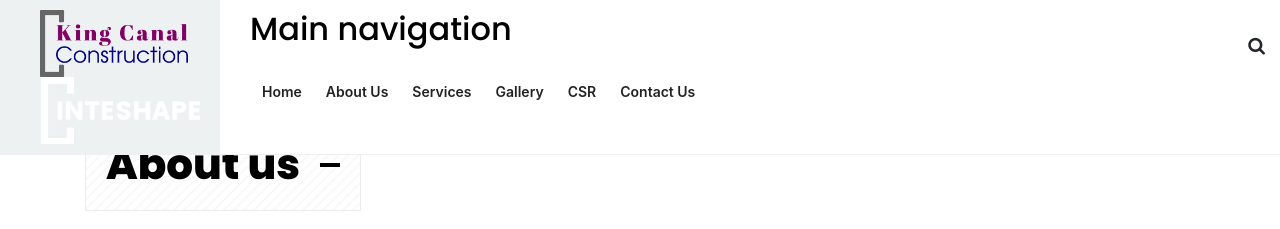
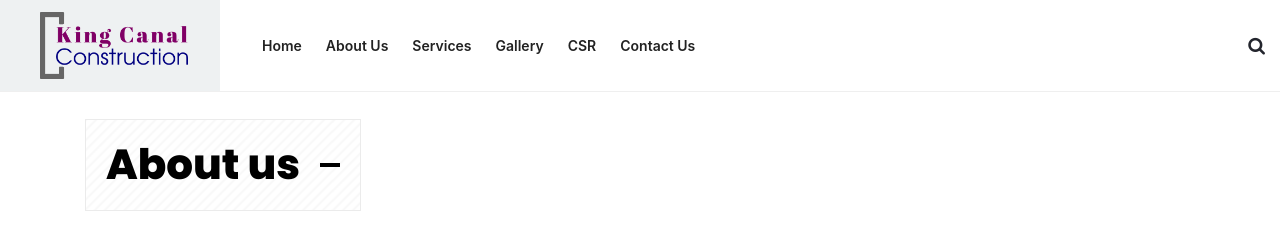
Before and after one commit to bikramth19/kcc, a plain HTML site: page index.html in a window 1280 px wide. Shown: the top 229 px of the page. Drawn offline with Linux system fonts and the light colour scheme; no server answers; a script that the page names is missing; files whose address does not match are found by name.

Commit message:
added homepage contents

```diff
--- a/index.html
+++ b/index.html
@@ -14,7 +14,28 @@
 <link rel="shortlink" href="node/4.html" />
 <link rel="revision" href="homepage1.html" />
 <title>King Canal Construction Pvt Ltd | Home | SSTS </title>
-
+<link rel="stylesheet" media="all" href="core/modules/system/css/components/ajax-progress.module0749.css?qlde3t" />
+<link rel="stylesheet" media="all" href="core/modules/system/css/components/align.module0749.css?qlde3t" />
+<link rel="stylesheet" media="all" href="core/modules/system/css/components/autocomplete-loading.module0749.css?qlde3t" />
+<link rel="stylesheet" media="all" href="core/modules/system/css/components/fieldgroup.module0749.css?qlde3t" />
+<link rel="stylesheet" media="all" href="core/modules/system/css/components/container-inline.module0749.css?qlde3t" />
+<link rel="stylesheet" media="all" href="core/modules/system/css/components/clearfix.module0749.css?qlde3t" />
+<link rel="stylesheet" media="all" href="core/modules/system/css/components/details.module0749.css?qlde3t" />
+<link rel="stylesheet" media="all" href="core/modules/system/css/components/hidden.module0749.css?qlde3t" />
+<link rel="stylesheet" media="all" href="core/modules/system/css/components/item-list.module0749.css?qlde3t" />
+<link rel="stylesheet" media="all" href="core/modules/system/css/components/js.module0749.css?qlde3t" />
+<link rel="stylesheet" media="all" href="core/modules/system/css/components/nowrap.module0749.css?qlde3t" />
+<link rel="stylesheet" media="all" href="core/modules/system/css/components/position-container.module0749.css?qlde3t" />
+<link rel="stylesheet" media="all" href="core/modules/system/css/components/progress.module0749.css?qlde3t" />
+<link rel="stylesheet" media="all" href="core/modules/system/css/components/reset-appearance.module0749.css?qlde3t" />
+<link rel="stylesheet" media="all" href="core/modules/system/css/components/resize.module0749.css?qlde3t" />
+<link rel="stylesheet" media="all" href="core/modules/system/css/components/sticky-header.module0749.css?qlde3t" />
+<link rel="stylesheet" media="all" href="core/modules/system/css/components/system-status-counter0749.css?qlde3t" />
+<link rel="stylesheet" media="all" href="core/modules/system/css/components/system-status-report-counters0749.css?qlde3t" />
+<link rel="stylesheet" media="all" href="core/modules/system/css/components/system-status-report-general-info0749.css?qlde3t" />
+<link rel="stylesheet" media="all" href="core/modules/system/css/components/tabledrag.module0749.css?qlde3t" />
+<link rel="stylesheet" media="all" href="core/modules/system/css/components/tablesort.module0749.css?qlde3t" />
+<link rel="stylesheet" media="all" href="core/modules/system/css/components/tree-child.module0749.css?qlde3t" />
 <link rel="stylesheet" media="all" href="core/modules/views/css/views.module0749.css?qlde3t" />
 <link rel="stylesheet" media="all" href="modules/naviteam/nvt_block_settings/css/ntv_block_settings0749.css?qlde3t" />
 <link rel="stylesheet" media="all" href="https://fonts.googleapis.com/css?family=Poppins:100,100i,200,200i,300,300i,400,400i,500,500i,600,600i,700,700i,800,800i,900,900i&amp;display=swap" />
@@ -32,6 +53,9 @@
 <link rel="stylesheet" media="all" href="themes/inteshape/css/skin/skin-10749.css?qlde3t" class="skin" />
 <script async src='http://inteshape.drupalet.com/cdn-cgi/challenge-platform/h/g/scripts/invisible.js?ts=1647324000'></script></head>
 <body class="layout-no-sidebars frontpage node--type-homepage">
+<a href="#main-content" class="visually-hidden focusable">
+Skip to main content
+</a>
 <div class="dialog-off-canvas-main-canvas" data-off-canvas-main-canvas>
 <div class="page-wraper">
 
```
